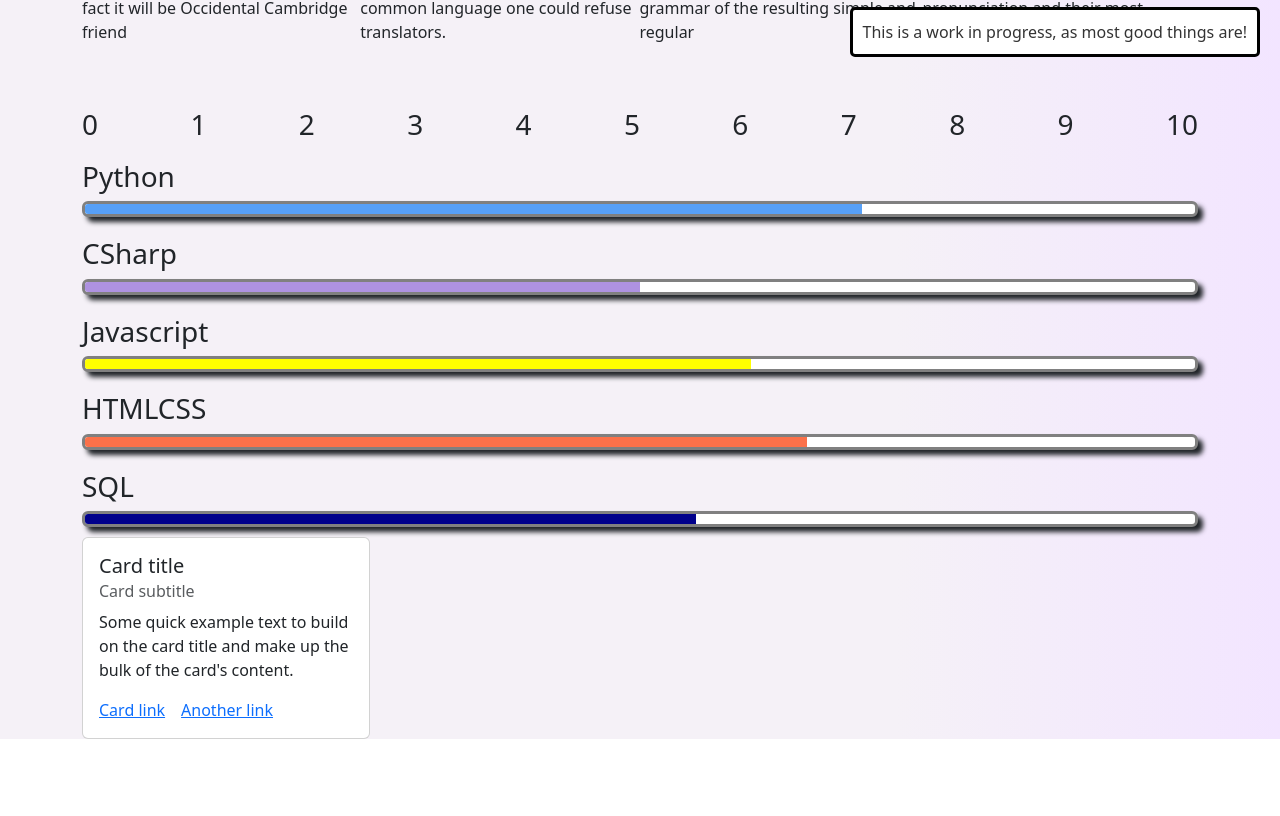
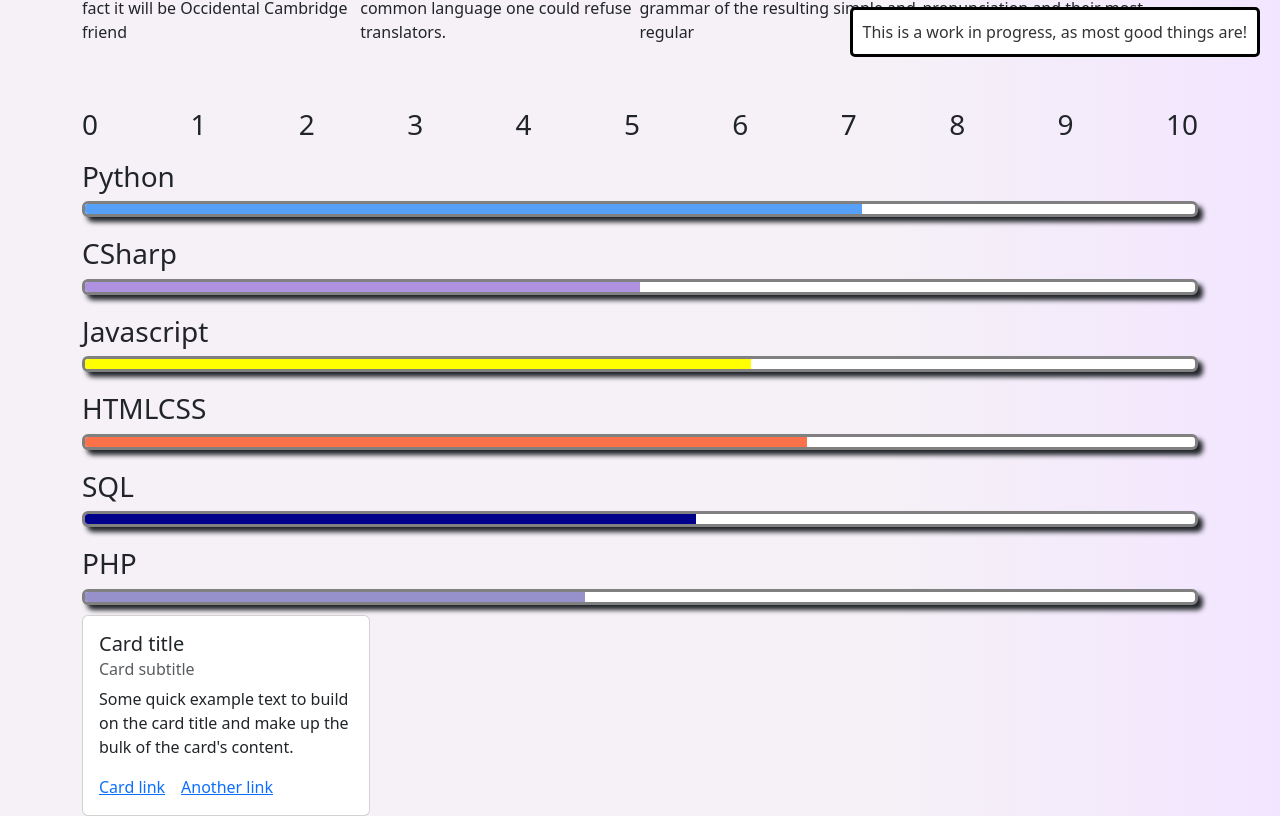
Before and after one commit to Schoelitsz/cv_reactapp, a React (Create React App) app: page / in a window 1280 px wide. Shown: the part 723-1539 px from the top of the page. Before the commit the page ends 1462 px from the top, so only its background shows below. Built offline with nearby package versions, Linux system fonts and the light colour scheme.

Commit message:
added php

```diff
--- a/src/Components/SkillSection.js
+++ b/src/Components/SkillSection.js
@@ -7,7 +7,8 @@ const sliderSkillsArray = [
     { skillname: 'CSharp', score: 50, display: '5' },
     { skillname: 'Javascript', score: 60, display: '6'},
     { skillname: 'HTMLCSS', score: 65, display: '6.5' },
-    { skillname: 'SQL', score: 55, display: '5.5'}
+    { skillname: 'SQL', score: 55, display: '5.5'},
+    { skillname: 'PHP', score: 45, display: '4.5'}
 ];
 
 function SkillBars() {
--- a/src/styles/scss/Section.scss
+++ b/src/styles/scss/Section.scss
@@ -75,6 +75,9 @@
             .bg-SQL {
                 background-color: darkblue;
             }
+            .bg-PHP {
+                background-color: #9791cb;
+            }
 
         }
 
```
